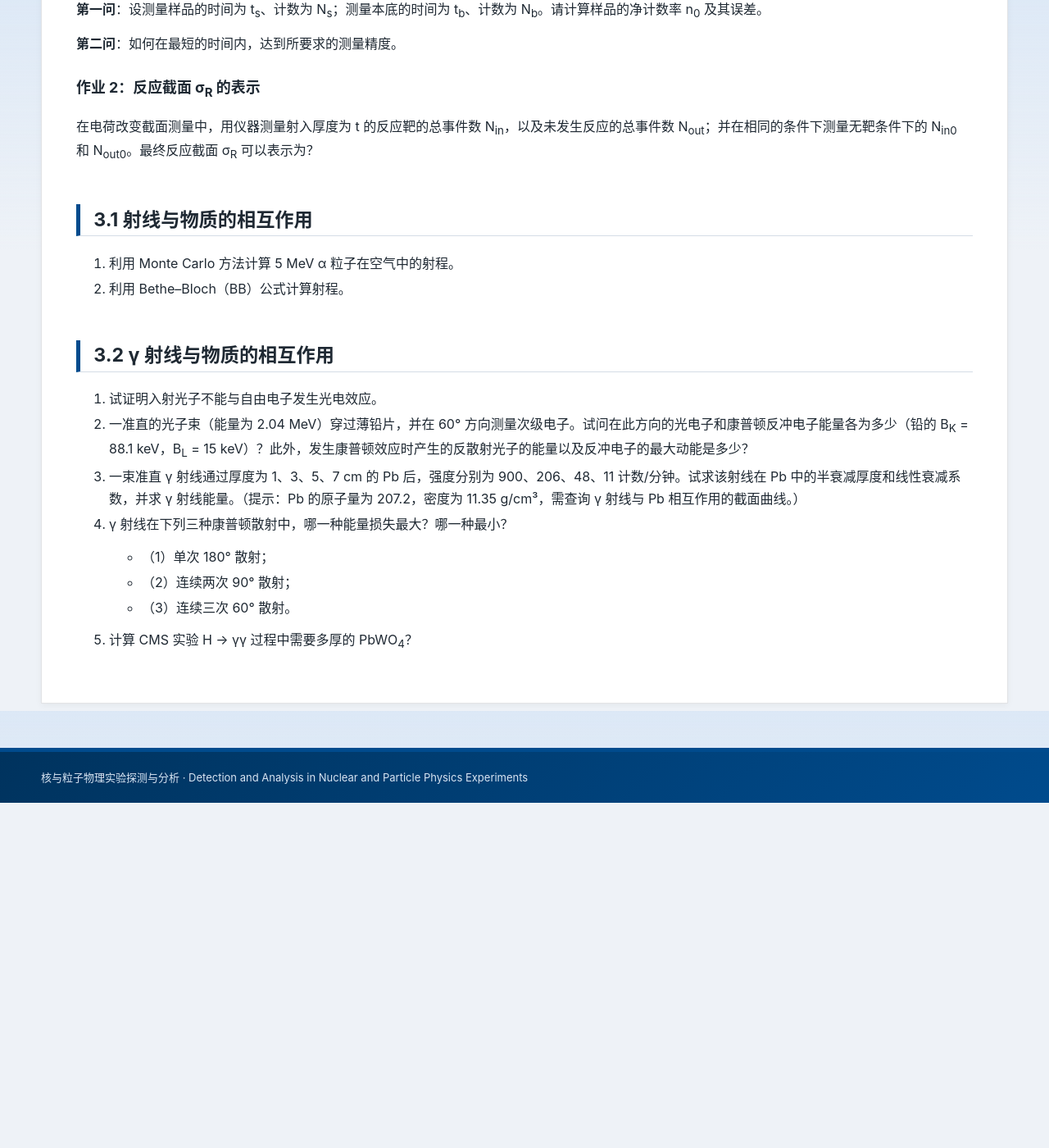
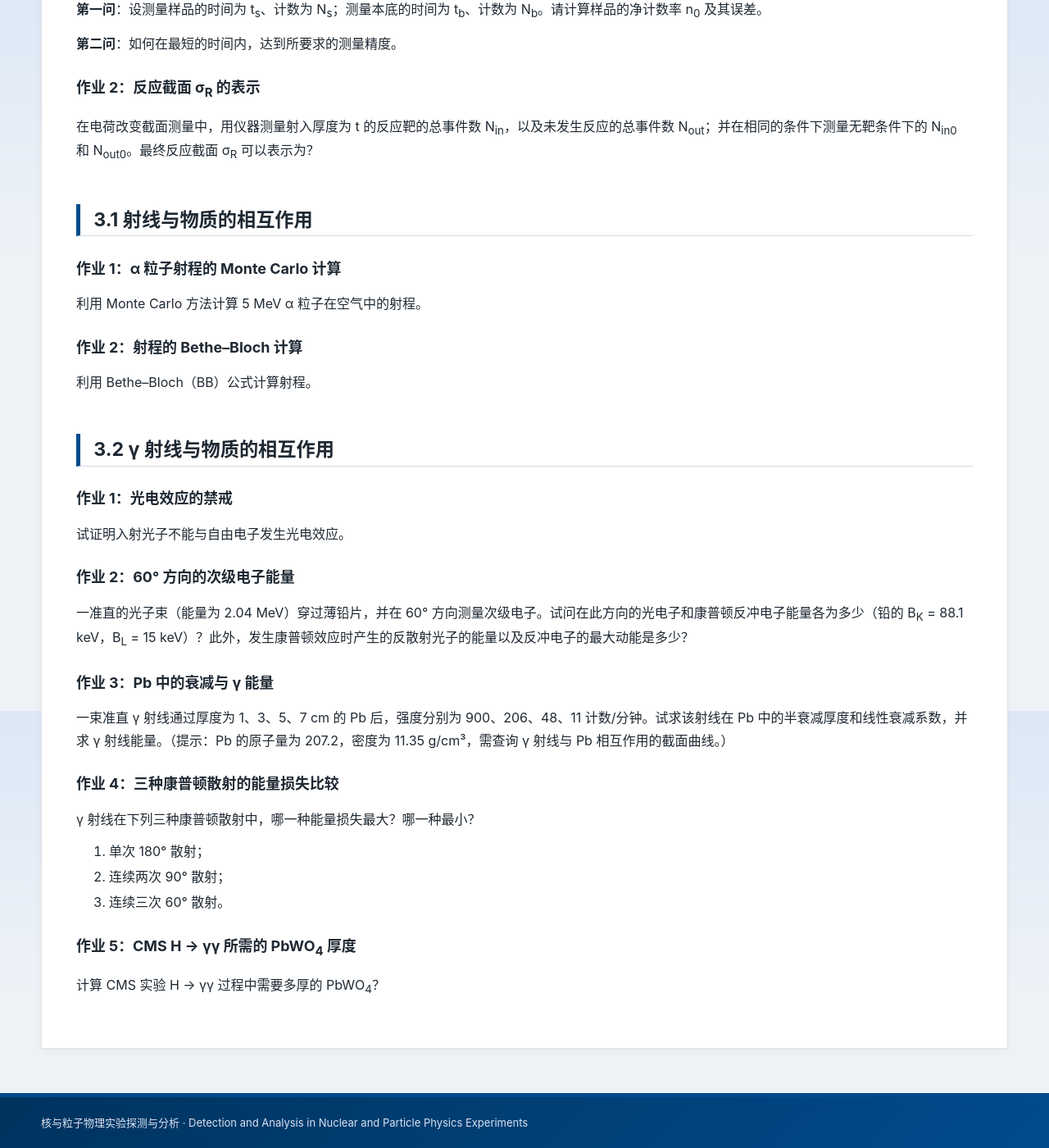
Before and after one commit to yt876/Nuclear-and-Particle-Physics-Detection-and-Analysis, a Jekyll site: the page built from coursework.md, in a window 1280 px wide and 1400 px high, scrolled down 933 px. Shown: the whole window at 82% size. Built offline with Jekyll 4.4.1, drawn with Linux system fonts in a browser that asks for light colours; our own code applies the rules of GitHub Pages for plain Markdown files; before the commit the page ends 1912 px from its top, so only the background shows below that.

Commit message:
Mark ch.2/3 published, unify assignment formatting with 作业 headings

```diff
--- a/coursework.md
+++ b/coursework.md
@@ -29,16 +29,36 @@
 
 ## 3.1 射线与物质的相互作用
 
-1. 利用 Monte Carlo 方法计算 5 MeV α 粒子在空气中的射程。
-2. 利用 Bethe–Bloch（BB）公式计算射程。
+### 作业 1：α 粒子射程的 Monte Carlo 计算
+
+利用 Monte Carlo 方法计算 5 MeV α 粒子在空气中的射程。
+
+### 作业 2：射程的 Bethe–Bloch 计算
+
+利用 Bethe–Bloch（BB）公式计算射程。
 
 ## 3.2 γ 射线与物质的相互作用
 
-1. 试证明入射光子不能与自由电子发生光电效应。
-2. 一准直的光子束（能量为 2.04 MeV）穿过薄铅片，并在 60° 方向测量次级电子。试问在此方向的光电子和康普顿反冲电子能量各为多少（铅的 B<sub>K</sub> = 88.1 keV，B<sub>L</sub> = 15 keV）？此外，发生康普顿效应时产生的反散射光子的能量以及反冲电子的最大动能是多少？
-3. 一束准直 γ 射线通过厚度为 1、3、5、7 cm 的 Pb 后，强度分别为 900、206、48、11 计数/分钟。试求该射线在 Pb 中的半衰减厚度和线性衰减系数，并求 γ 射线能量。（提示：Pb 的原子量为 207.2，密度为 11.35 g/cm³，需查询 γ 射线与 Pb 相互作用的截面曲线。）
-4. γ 射线在下列三种康普顿散射中，哪一种能量损失最大？哪一种最小？
-   - （1）单次 180° 散射；
-   - （2）连续两次 90° 散射；
-   - （3）连续三次 60° 散射。
-5. 计算 CMS 实验 H → γγ 过程中需要多厚的 PbWO<sub>4</sub>？
+### 作业 1：光电效应的禁戒
+
+试证明入射光子不能与自由电子发生光电效应。
+
+### 作业 2：60° 方向的次级电子能量
+
+一准直的光子束（能量为 2.04 MeV）穿过薄铅片，并在 60° 方向测量次级电子。试问在此方向的光电子和康普顿反冲电子能量各为多少（铅的 B<sub>K</sub> = 88.1 keV，B<sub>L</sub> = 15 keV）？此外，发生康普顿效应时产生的反散射光子的能量以及反冲电子的最大动能是多少？
+
+### 作业 3：Pb 中的衰减与 γ 能量
+
+一束准直 γ 射线通过厚度为 1、3、5、7 cm 的 Pb 后，强度分别为 900、206、48、11 计数/分钟。试求该射线在 Pb 中的半衰减厚度和线性衰减系数，并求 γ 射线能量。（提示：Pb 的原子量为 207.2，密度为 11.35 g/cm³，需查询 γ 射线与 Pb 相互作用的截面曲线。）
+
+### 作业 4：三种康普顿散射的能量损失比较
+
+γ 射线在下列三种康普顿散射中，哪一种能量损失最大？哪一种最小？
+
+1. 单次 180° 散射；
+2. 连续两次 90° 散射；
+3. 连续三次 60° 散射。
+
+### 作业 5：CMS H → γγ 所需的 PbWO<sub>4</sub> 厚度
+
+计算 CMS 实验 H → γγ 过程中需要多厚的 PbWO<sub>4</sub>？
```
Also changed, not shown: other parts of coursework.md (+2 -2 lines).
